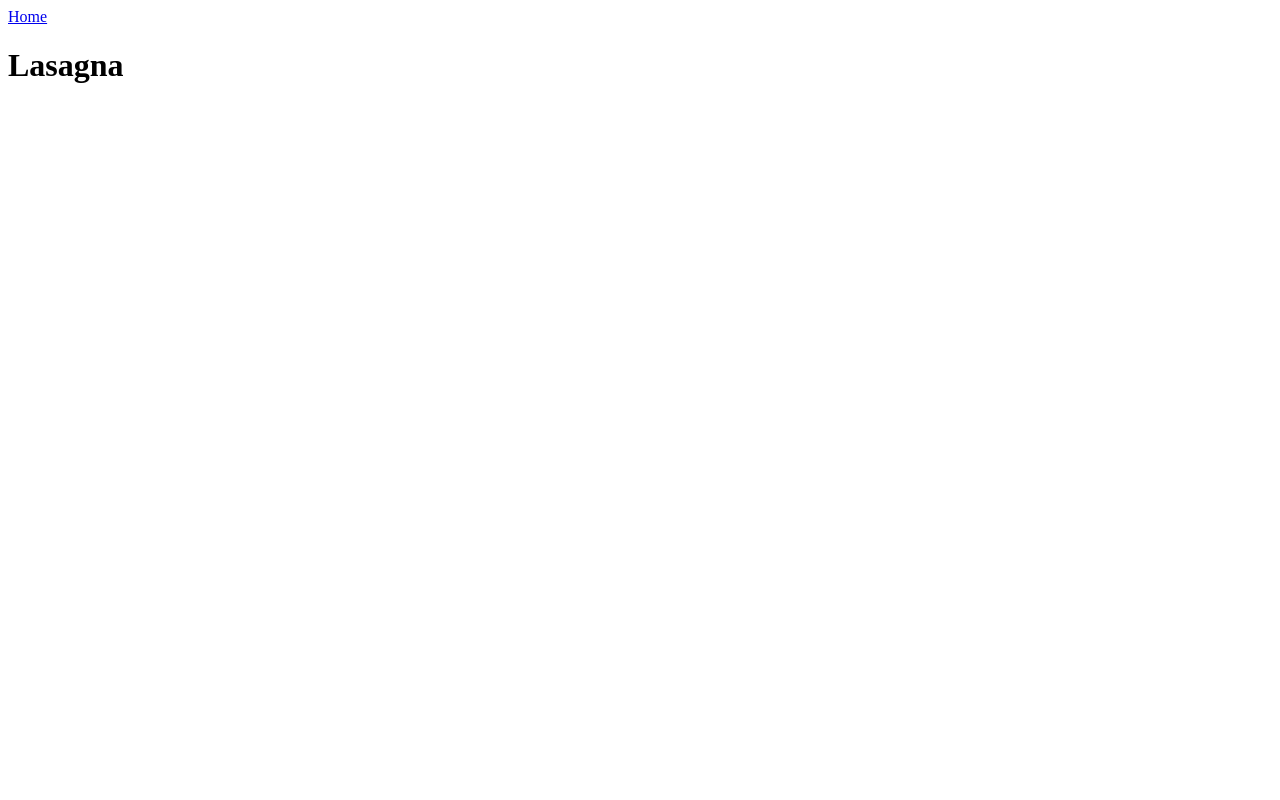
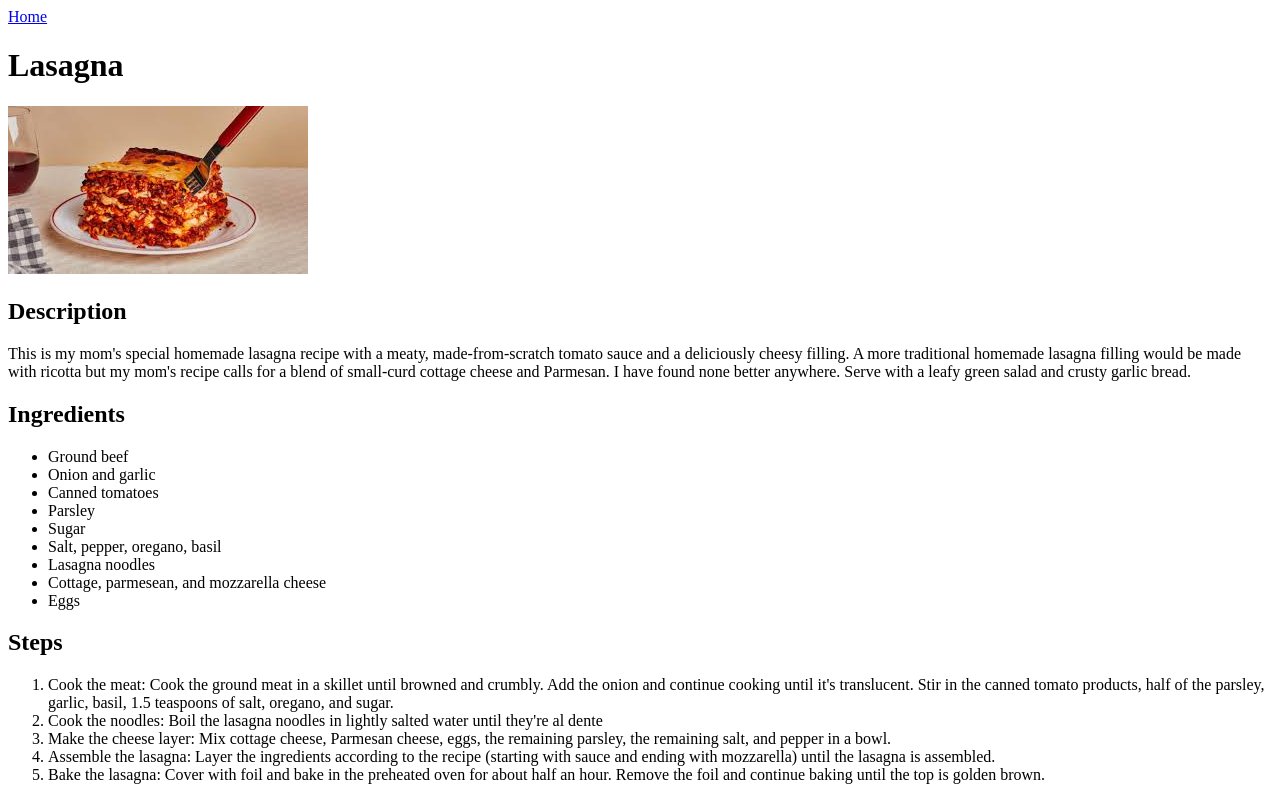
Before and after one commit to cstirneman/odin-recipes, a plain HTML site: page recipes/lasagna.html in a window 1280 px wide. Drawn offline with Linux system fonts and the light colour scheme.

Commit message:
Added image and instructions to lasagna.html
this gives users a visual of the recipe with ingredients
and instructions for cooking.

```diff
--- a/recipes/lasagna.html
+++ b/recipes/lasagna.html
@@ -8,5 +8,36 @@
 <body>
     <a href="../index.html">Home</a>
     <h1>Lasagna</h1>
+
+    <img src="../images/lasagna.jpg" alt="Lasagna on a white plate">
+    <h2>Description</h2>
+    <p>This is my mom's special homemade lasagna recipe with a meaty, made-from-scratch tomato sauce and a deliciously cheesy filling.
+     A more traditional homemade lasagna filling would be made with ricotta but my mom's recipe calls for a blend of small-curd cottage cheese and Parmesan.
+    I have found none better anywhere. Serve with a leafy green salad and crusty garlic bread.</p>
+
+    <h2>Ingredients</h2>
+    <ul>
+        <li>Ground beef</li>
+        <li>Onion and garlic</li>
+        <li>Canned tomatoes</li>
+        <li>Parsley</li>
+        <li>Sugar</li>
+        <li>Salt, pepper, oregano, basil</li>
+        <li>Lasagna noodles</li>
+        <li>Cottage, parmesean, and mozzarella cheese</li>
+        <li>Eggs</li>
+    </ul>
+
+    <h2>Steps</h2>
+    <ol>
+        <li>
+            Cook the meat: Cook the ground meat in a skillet until browned and crumbly. Add the onion and continue cooking until it's translucent.
+            Stir in the canned tomato products, half of the parsley, garlic, basil, 1.5 teaspoons of salt, oregano, and sugar.
+        </li>
+        <li>Cook the noodles: Boil the lasagna noodles in lightly salted water until they're al dente</li>
+        <li> Make the cheese layer: Mix cottage cheese, Parmesan cheese, eggs, the remaining parsley, the remaining salt, and pepper in a bowl.</li>
+        <li>Assemble the lasagna: Layer the ingredients according to the recipe (starting with sauce and ending with mozzarella) until the lasagna is assembled.</li>
+        <li>Bake the lasagna: Cover with foil and bake in the preheated oven for about half an hour. Remove the foil and continue baking until the top is golden brown.</li>
+    </ol>
 </body>
 </html>
```
Also changed, not shown: images/lasagna.jpg (added), images/tater-tot-casserole.jpg (added).
